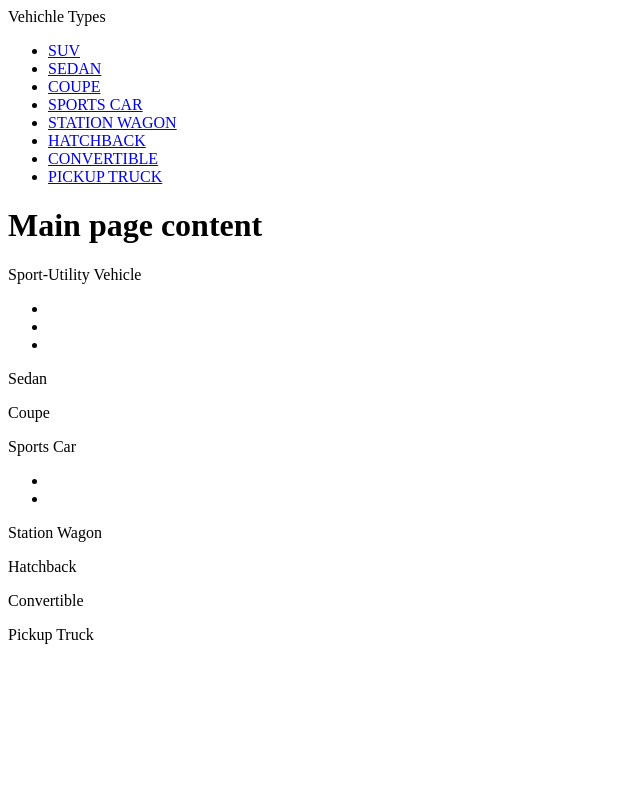
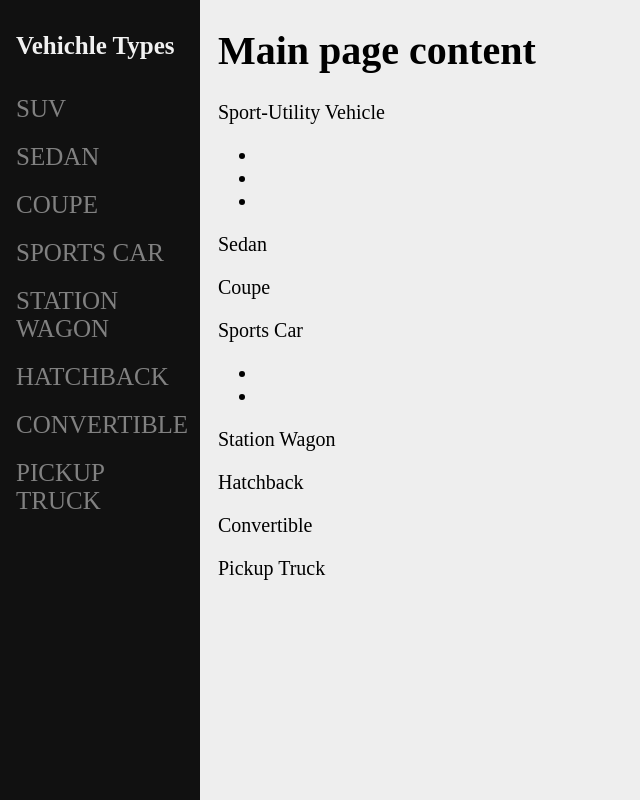
Before and after one commit to danisebastian9/WikiPage, a plain HTML site: page index.html in a window 1280 px wide. Shown: the whole page, without its empty margins (0-640 px from the left). Drawn offline with Linux system fonts and the light colour scheme.

Commit message:
Navbar added

```diff
--- a/index.html
+++ b/index.html
@@ -11,16 +11,16 @@
     <div>
         <nav id="navbar">
             <header>Vehichle Types</header>
-            <ul>
-                <li><a class="nav-link" href="#suv">SUV</a></li>
-                <li><a class="nav-link" href="#sedan">SEDAN</a></li>
-                <li><a class="nav-link" href="#coupe">COUPE</a></li>
-                <li><a class="nav-link" href="#sports_car">SPORTS CAR</a></li>
-                <li><a class="nav-link" href="#station_wagon">STATION WAGON</a></li>
-                <li><a class="nav-link" href="#hatchback">HATCHBACK</a></li>
-                <li><a class="nav-link" href="#convertible">CONVERTIBLE</a></li>
-                <li><a class="nav-link" href="#pickup_truck">PICKUP TRUCK</a></li>
-            </ul>
+            <div>
+                <a class="nav-link" href="#suv">SUV</a>
+                <a class="nav-link" href="#sedan">SEDAN</a>
+                <a class="nav-link" href="#coupe">COUPE</a>
+                <a class="nav-link" href="#sports_car">SPORTS CAR</a>
+                <a class="nav-link" href="#station_wagon">STATION WAGON</a>
+                <a class="nav-link" href="#hatchback">HATCHBACK</a>
+                <a class="nav-link" href="#convertible">CONVERTIBLE</a>
+                <a class="nav-link" href="#pickup_truck">PICKUP TRUCK</a>
+            </div>
         </nav>
         <main id="main-doc">
             <h1>Main page content</h1>
--- a/styles.css
+++ b/styles.css
@@ -0,0 +1,47 @@
+body {
+    background: #eee;
+}
+
+#navbar {
+    height: 100%;
+    width: 200px;
+    position: fixed;
+    z-index: 1;
+    top: 0;
+    left: 0;
+    background: #111;
+    overflow-x: hidden;
+    padding-top: 20px;
+}
+
+#navbar a {
+    padding: 12px 8px 8px 16px;
+    text-decoration: none;
+    font-size: 25px;
+    color: #818181;
+    display: block;
+}
+#navbar header {
+    padding: 12px 8px 8px 16px;
+    margin-bottom: 15px;
+    text-decoration: none;
+    font-size: 25px;
+    font-weight: bold;
+    color: #f1f1f1;
+    display: block;
+}
+
+#navbar a:hover {
+    color: #f1f1f1;
+}
+
+#main-doc {
+    margin-left: 200px;
+    font-size: 20px;
+    padding: 0px 10px;
+}
+
+@media screen and (max-height: 450px) {
+    #navbar {padding-top: 15px;}
+    #navbar a {font-size: 18px;}
+}
```
